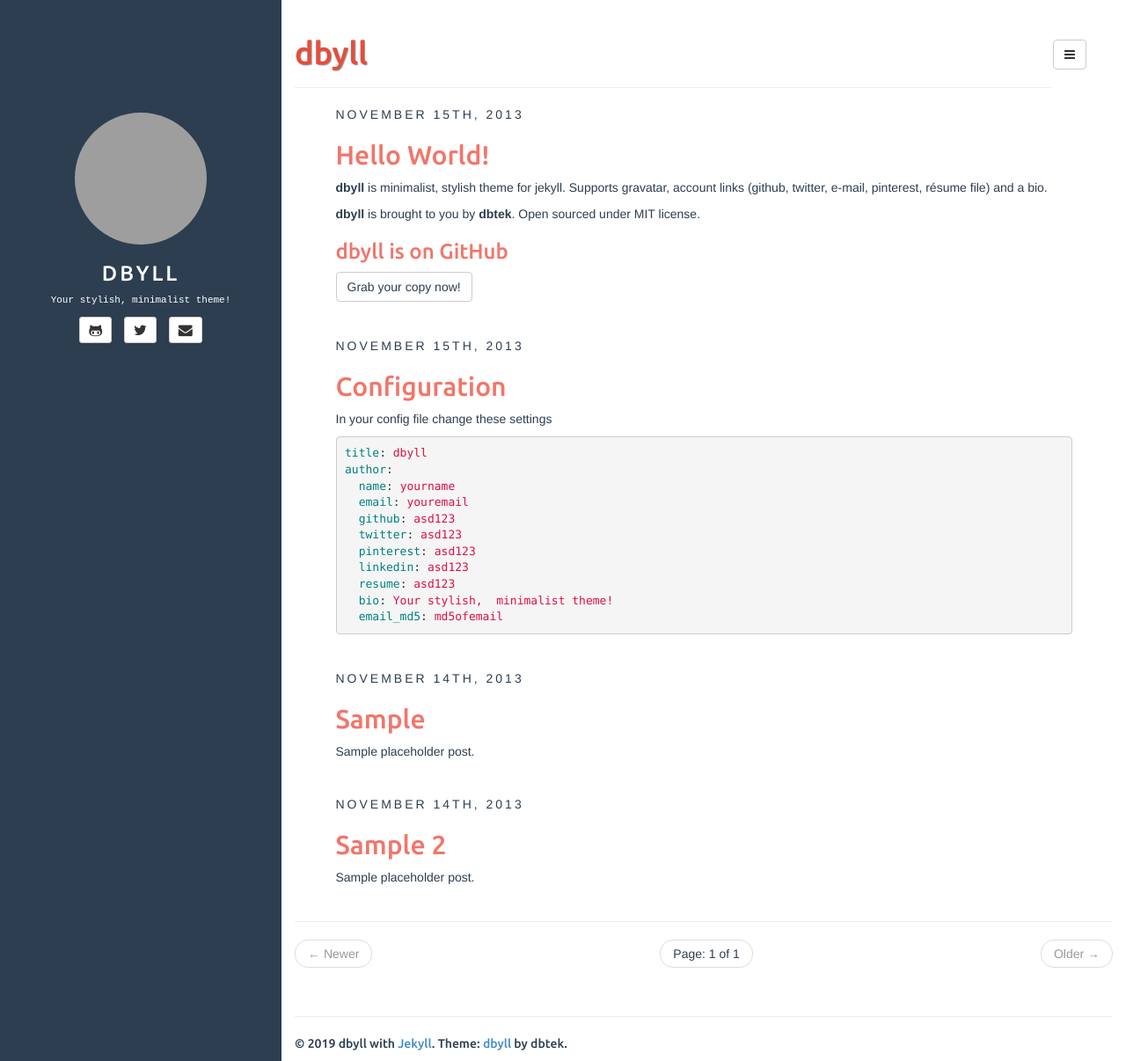
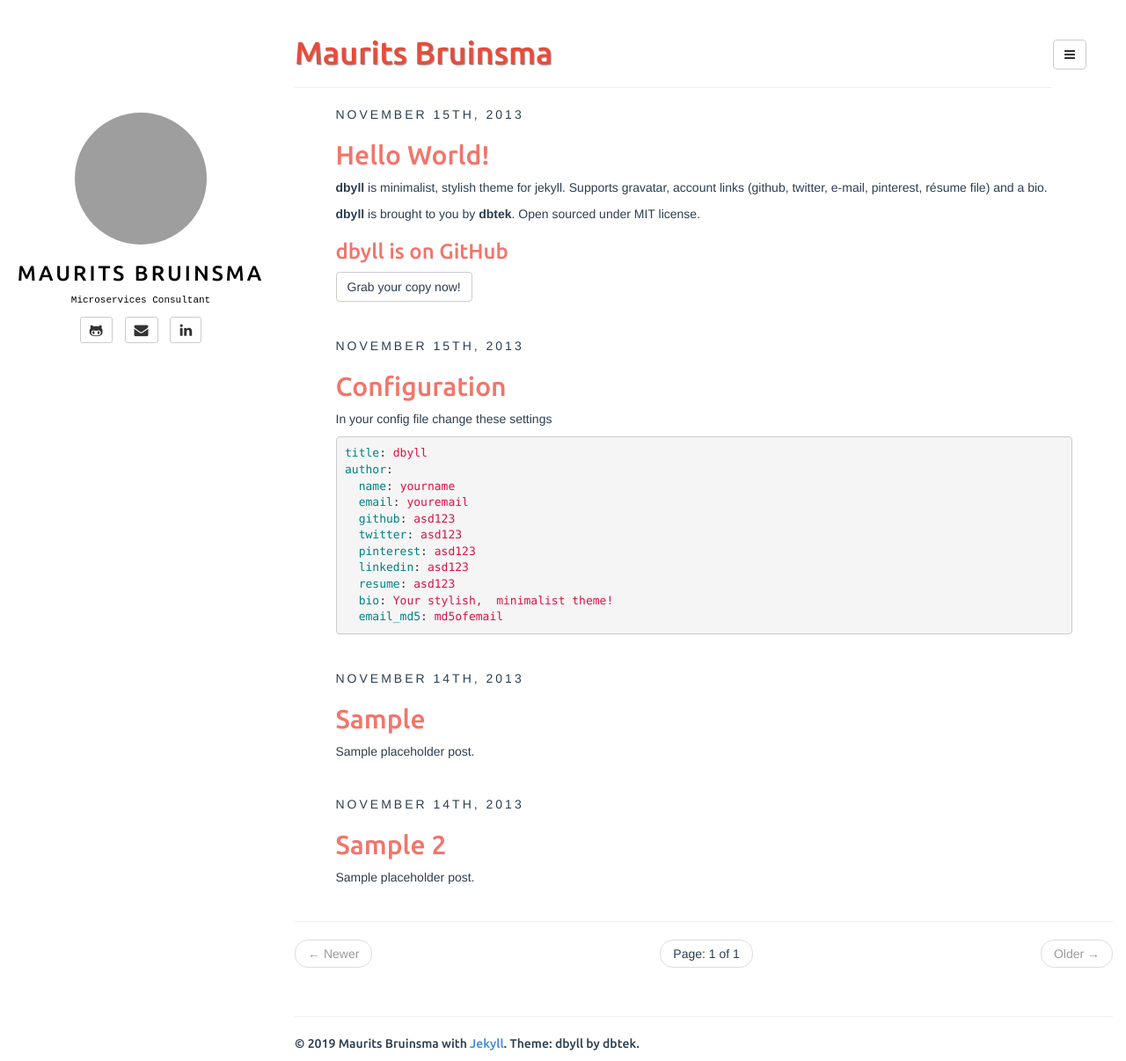
Before and after one commit to sleevezip/sleevezip.github.io, a Jekyll site: the page built from index.html, in a window 1280 px wide and 1206 px high. Shown: the whole window at 88% size. Built offline with Jekyll 4.4.1, drawn with Linux system fonts in a browser that asks for light colours; the list of posts is cut into pages by our own code; grey boxes are pictures that could not be loaded.

Commit message:
update 1

```diff
--- a/_config.yml
+++ b/_config.yml
@@ -7,27 +7,24 @@
 markdown: kramdown
 disqus: dbyll
 google_analytics: dbyll
-title: dbyll
+title: Maurits Bruinsma
 
 defaults:
   -
     scope:
       path: "" # empty string for all files
     values:
-      title: dbyll
+      title: Maurits Bruinsma
 
-description: Stylish Jekyll Theme
+description: My personal page
 author:
-  name: dbyll
-  email: dbyll@ismaildemirbilek.com
-  github: dbtek
-  twitter: dbtek
-  pinterest: asd123
-  linkedin: asd123
-  bio: Your stylish, minimalist theme!
+  name: Maurits Bruinsma
+  github: sleevezip
+  linkedin: in/mauritsbruinsma
+  email: mail@mauritsbruinsma.nl
+  bio: Microservices Consultant
   email_md5: 726351295ec82e145928582f595aa3aa
 
-rss_path: feed.xml
 categories_path: categories.html
 tags_path: tags.html
 
--- a/_includes/default.html
+++ b/_includes/default.html
@@ -48,11 +48,6 @@
 				<i class="fa fa-github"></i>
 			</a>
 			{% endif %}
-			{% if site.author.twitter %}
-			<a type="button" class="navbar-toggle nav-link" href="http://twitter.com/{{ site.author.twitter }}">
-				<i class="fa fa-twitter"></i>
-			</a>
-			{% endif %}
 			{% if site.author.email %}
 			<a type="button" class="navbar-toggle nav-link" href="mailto:{{ site.author.email }}">
 				<i class="fa fa-envelope"></i>
@@ -98,7 +93,7 @@
 		<footer>
 			<hr/>
 			<p>
-				&copy; {{ site.time | date: '%Y' }} {{ site.author.name }} with <a href="http://jekyllrb.com/">Jekyll</a>. Theme: <a href="https://github.com/dbtek/dbyll">dbyll</a> by dbtek.
+				&copy; {{ site.time | date: '%Y' }} {{ site.author.name }} with <a href="http://jekyllrb.com/">Jekyll</a>. Theme: dbyll by dbtek.
 			</p>
 		</footer>
 	</div>
--- a/_includes/sidebar.html
+++ b/_includes/sidebar.html
@@ -23,13 +23,6 @@
 			</a>
 		</li>
 		{% endif %}
-		{% if site.author.twitter %}
-		<li>
-			<a class="btn btn-default btn-sm" href="https://twitter.com/{{ site.author.twitter }}">
-				<i class="fa fa-twitter fa-lg"></i>
-			</a>
-		</li>
-		{% endif %}
 		{% if site.author.email %}
 		<li>
 			<a class="btn btn-default btn-sm" href="mailto:{{ site.author.email }}">
@@ -37,27 +30,13 @@
 			</a>
 		</li>
 		{% endif %}
-	</ul>
-	<ul id="contact-list-secondary" class="list-unstyled list-inline">
-		{% if site.author.pinterest %}
-		<li>
-			<a class="btn btn-default btn-sm" href="https://pinterest.com/{{ site.author.pinterest }}">
-				<i class="fa fa-pinterest fa-lg"></i>
-			</a>
-		</li>
-		{% endif %}
 		{% if site.author.linkedin %}
 		<li>
-			<a class="btn btn-default btn-sm" href="https://linkedin.com/in/{{ site.author.linkedin }}">
+			<a class="btn btn-default btn-sm" href="https://linkedin.com/{{ site.author.github }}">
 				<i class="fa fa-linkedin fa-lg"></i>
 			</a>
 		</li>
 		{% endif %}
-		<li>
-			<a class="btn btn-default btn-sm" href="{{ site.BASE_PATH }}/{{ site.rss_path }}">
-				<i class="fa fa-rss fa-lg"></i>
-			</a>
-		</li>
 	</ul>
 </div>
 <!-- sidebar.html end -->
--- a/assets/css/style.css
+++ b/assets/css/style.css
@@ -8,8 +8,8 @@
 	position: fixed;
 	top: 0px;
 	padding-top: 10%;
-	background-color: #2c3e50;
-	color: #fff;
+	background-color: #fff;
+	color: #000;
 }
 
 .sidebar-header {
@@ -23,7 +23,7 @@
 
 .sidebar-header .title a{
 	text-decoration: none;
-	color: #fff;
+	color: #000;
 }
 
 a.nav-link {
```
